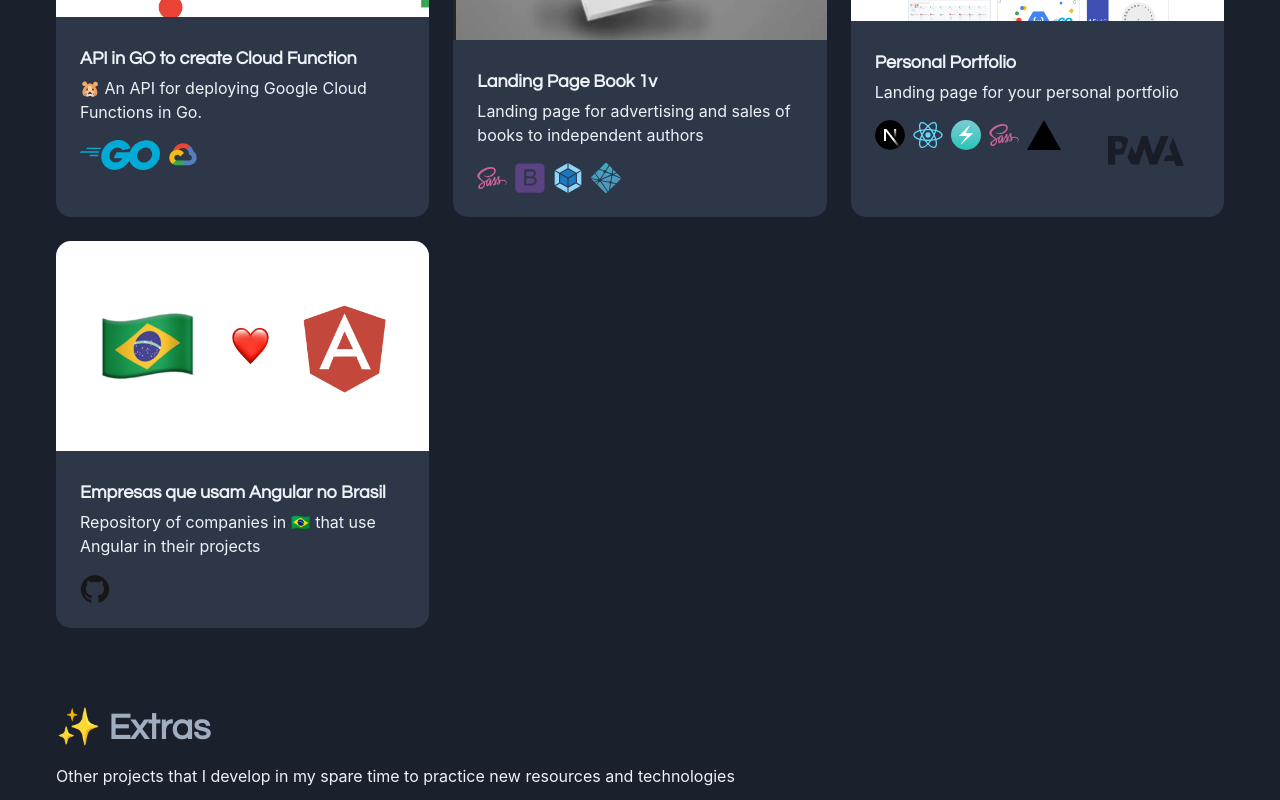
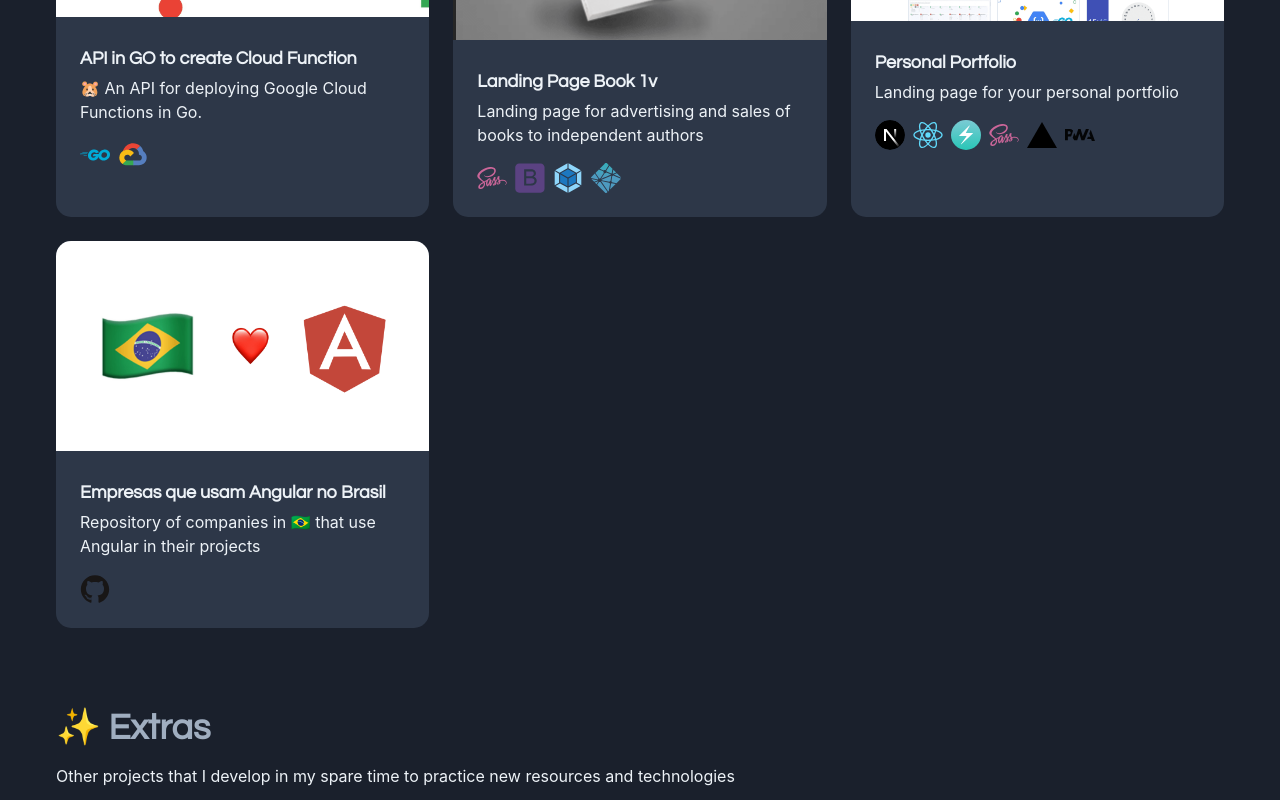
Before and after one commit to candidosales/personal-blog, a Next.js app: page / in a window 1280 px wide. Shown: the part 1820-2620 px from the top of the page. Built offline with nearby package versions, Linux system fonts and the light colour scheme.

Commit message:
upgrade next-13.3

```diff
--- a/components/portfolio.tsx
+++ b/components/portfolio.tsx
@@ -64,12 +64,11 @@ const Portfolio = ({
                 <Tooltip key={index} label={tech.name}>
                   <div className="icon-wrap">
                     <Image
+                      boxSize="30px"
                       className={tech.icon}
                       alt={tech.name}
                       key={index}
                       src={`/devicon/${tech.icon}.svg`}
-                      width="30"
-                      height="30"
                       title={`${tech.icon} icon`}
                       loading="lazy"
                     />
--- a/styles/global.scss
+++ b/styles/global.scss
@@ -601,13 +601,6 @@ footer a {
   }
 }
 
-.pwa {
-  position: absolute;
-  top: 1rem;
-  right: 1rem;
-  opacity: 0.5;
-}
-
 
 .chakra-ui-dark {
   background-color: var(--chakra-colors-gray-800);
```
Also changed, not shown: package.json (+15 -15 lines), 1 other file (tests, documents, lock files or other folders).
